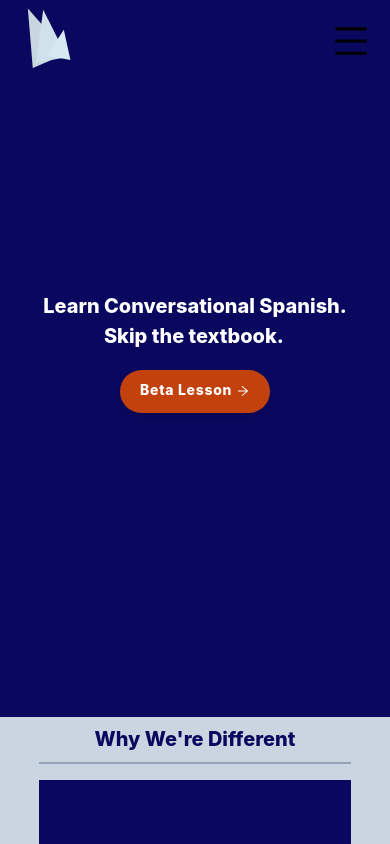
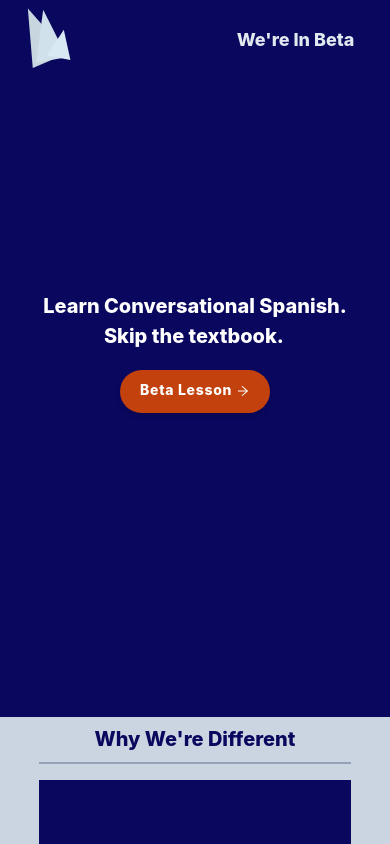
Before and after one commit to Jransom33/Spanish-Serverless-App-Frontend, a React (Create React App) app: page / in a window 390 px wide. Built offline with nearby package versions, Linux system fonts and the light colour scheme.

Commit message:
second commit fixing some errors so i can deploy to netlify

```diff
--- a/src/Components/Footer.component.jsx
+++ b/src/Components/Footer.component.jsx
@@ -11,7 +11,7 @@ const Footer = () => {
          </div>
          <div className='w-screen/3 flex gap-[5vw] mr-[5%]'>
             <div>
-                <a className='text-white font-bold text-md md:text-2xl' href='#'>Contact Us</a>
+                <h5 className='text-white font-bold text-md md:text-2xl' >Contact Us</h5>
                 <h6 className='text-xs pt-[3%] text-white'>Jransom113@gmail.com</h6>
                 {/* <h6 className='text-sm pl-2 text-white'>Support</h6> */}
             </div>
--- a/src/Components/Navbar.component.jsx
+++ b/src/Components/Navbar.component.jsx
@@ -1,5 +1,5 @@
 import { useState } from 'react';
-import {AiOutlineMenu} from 'react-icons/ai'
+//import {AiOutlineMenu} from 'react-icons/ai'
 const Navbar = () => {
  const [nav,setNav] = useState(false);
  //handleClick function used to toggle the hamburger menu icon
@@ -16,14 +16,14 @@ const Navbar = () => {
         </div>
 
         {/* container for items to right side of navigation bar */}
-        <div className='pt-[2.5vh] hidden md:flex'>
+        <div className='pt-[2.5vh]  flex'>
           <button className='rounded-[55px] z-30 w-[150px] h-[5vh] bg-transparent  font-extrabold text-slate-200 text-lg pb-1 '> We're In Beta</button>
           {/* <button className=' rounded-[55px] z-30 w-[150px] h-[5vh] bg-slate-300 shadow-md font-extrabold text-[#0a085e] text-lg pb-1 '>
             Sign Up
           </button> */}
         </div>
           {/* Hamburger Menu Icon */}
-        <AiOutlineMenu className=' text-[40px] sm:text-[45px] md:hidden mt-[2.5vh] '/>
+        {/* <AiOutlineMenu className=' text-[40px] sm:text-[45px] md:hidden mt-[2.5vh] '/> */}
       </nav>
     )
 }
```
